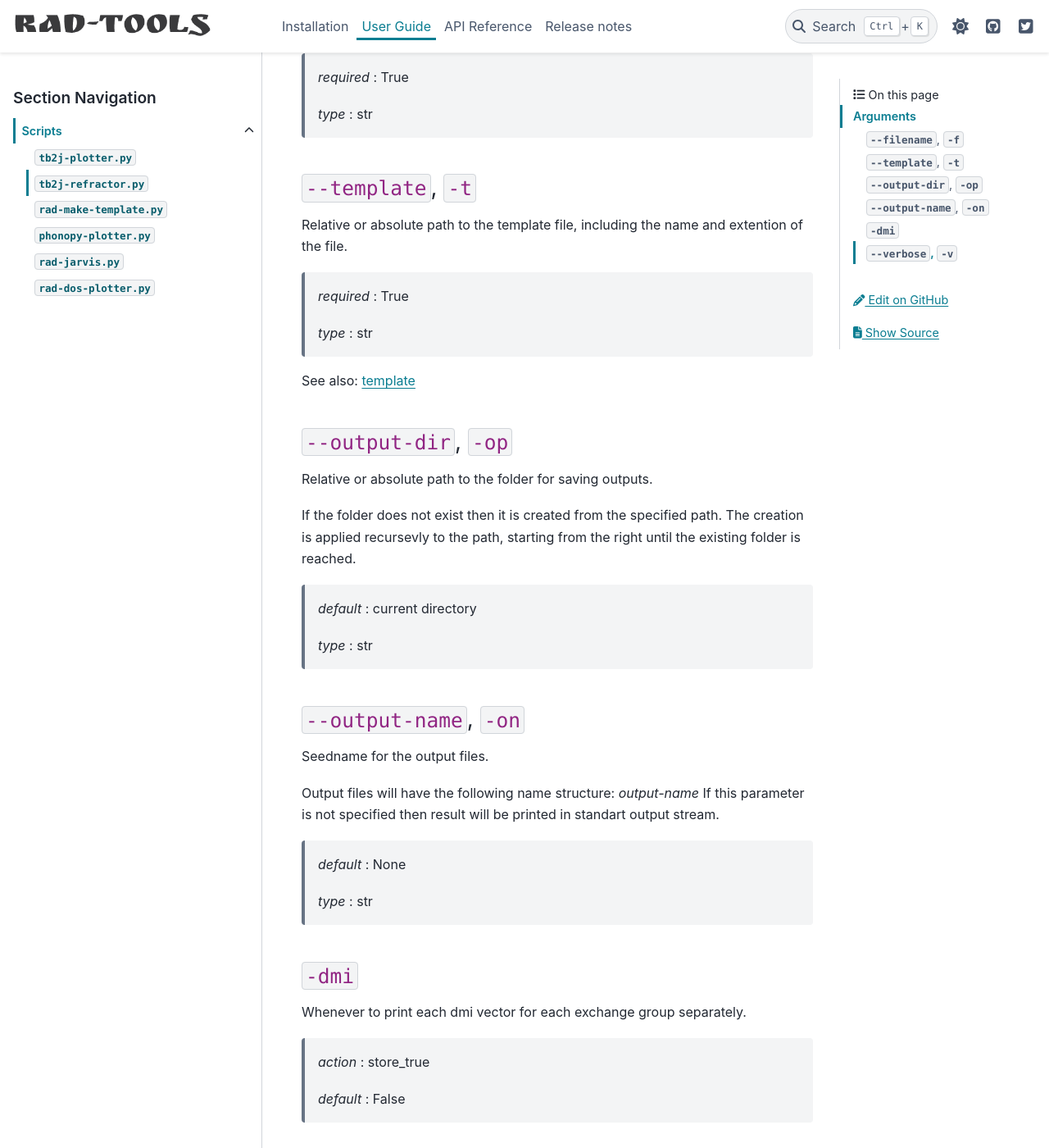
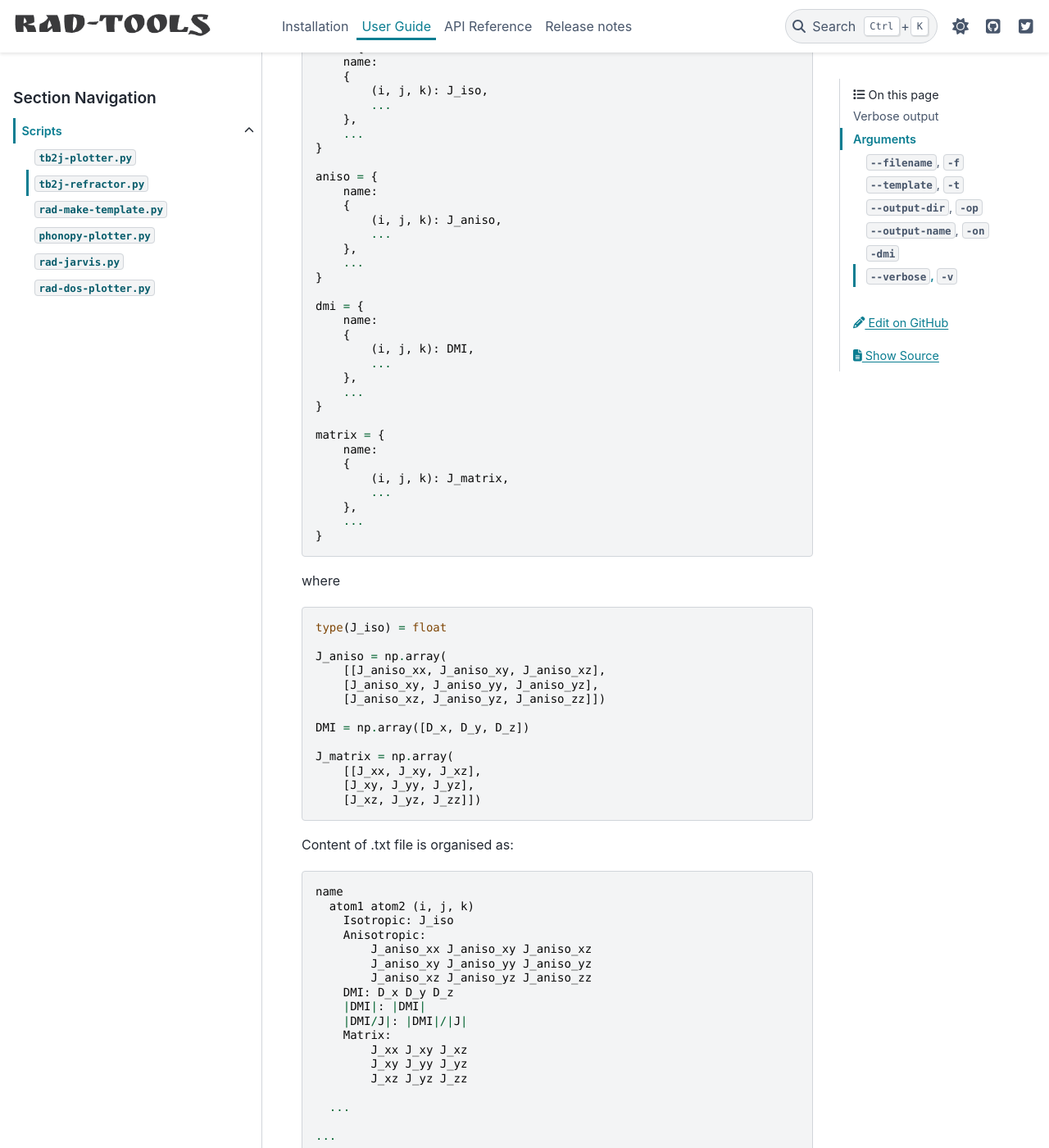
Before and after one commit to adrybakov/rad-tools, a Sphinx documentation site: the page built from docs/source/user-guide/tb2j-refractor.rst, in a window 1280 px wide and 1400 px high, scrolled down 416 px. Shown: the whole window at 82% size. Built offline with Sphinx 7.4.7 and the PyData theme 0.15.4, drawn with Linux system fonts in a browser that asks for light colours; some of the changed text lies outside the part shown.

Commit message:
Add pythonic output to refractor

```diff
--- a/docs/source/release-notes.rst
+++ b/docs/source/release-notes.rst
@@ -5,6 +5,11 @@ Release notes
 0.2
 ===
 Add script :ref:`rad-dos-plotter.py <rad-dos-plotter>`
+
+0.2.9
+-----
+Add pythonic :ref:`verbose <tb2j-refractor_verbose-ref>` output
+to :ref:`tb2j-refractor.py <tb2j-refractor>` script.
 
 0.2.8
 -----
--- a/docs/source/user-guide/tb2j-refractor.rst
+++ b/docs/source/user-guide/tb2j-refractor.rst
@@ -6,6 +6,94 @@
 
 Script for extracting of template-based model from
 `TB2J <https://tb2j.readthedocs.io/en/latest/>`_ results.
+
+
+.. _tb2j-refractor_verbose-ref:
+
+Verbose output
+==============
+If :ref:`verbose <tb2j-refractor_verbose>` and
+:ref:`output-name <tb2j-refractor_output-name>` arguments are provided to
+the script then output will be written in .txt and .py files.
+Content of the .py file is organised in a following manner:
+
+.. code-block:: python
+
+    import numpy as np
+    iso = {
+        name:
+        {
+            (i, j, k): J_iso,
+            ...
+        },
+        ...
+    }
+
+    aniso = {
+        name:
+        {
+            (i, j, k): J_aniso,
+            ...
+        },
+        ...
+    }
+
+    dmi = {
+        name:
+        {
+            (i, j, k): DMI,
+            ...
+        },
+        ...
+    }
+
+    matrix = {
+        name:
+        {
+            (i, j, k): J_matrix,
+            ...
+        },
+        ...
+    }
+
+where
+
+.. code-block:: python
+
+    type(J_iso) = float
+
+    J_aniso = np.array(
+        [[J_aniso_xx, J_aniso_xy, J_aniso_xz],
+        [J_aniso_xy, J_aniso_yy, J_aniso_yz],
+        [J_aniso_xz, J_aniso_yz, J_aniso_zz]])
+
+    DMI = np.array([D_x, D_y, D_z])
+
+    J_matrix = np.array(
+        [[J_xx, J_xy, J_xz],
+        [J_xy, J_yy, J_yz],
+        [J_xz, J_yz, J_zz]])
+
+Content of .txt file is organised as: ::
+
+    name
+      atom1 atom2 (i, j, k)
+        Isotropic: J_iso
+        Anisotropic:
+            J_aniso_xx J_aniso_xy J_aniso_xz
+            J_aniso_xy J_aniso_yy J_aniso_yz
+            J_aniso_xz J_aniso_yz J_aniso_zz
+        DMI: D_x D_y D_z
+        |DMI|: |DMI|
+        |DMI/J|: |DMI|/|J|
+        Matrix:
+            J_xx J_xy J_xz
+            J_xy J_yy J_yz
+            J_xz J_yz J_zz
+
+      ...
+
+    ...
 
 Arguments
 =========
--- a/rad_tools/__init__.py
+++ b/rad_tools/__init__.py
@@ -2,4 +2,4 @@
 All tools from the package.
 """
 
-__version__ = "0.2.8"
+__version__ = "0.2.9"
```
Also changed, not shown: 1 other file.
